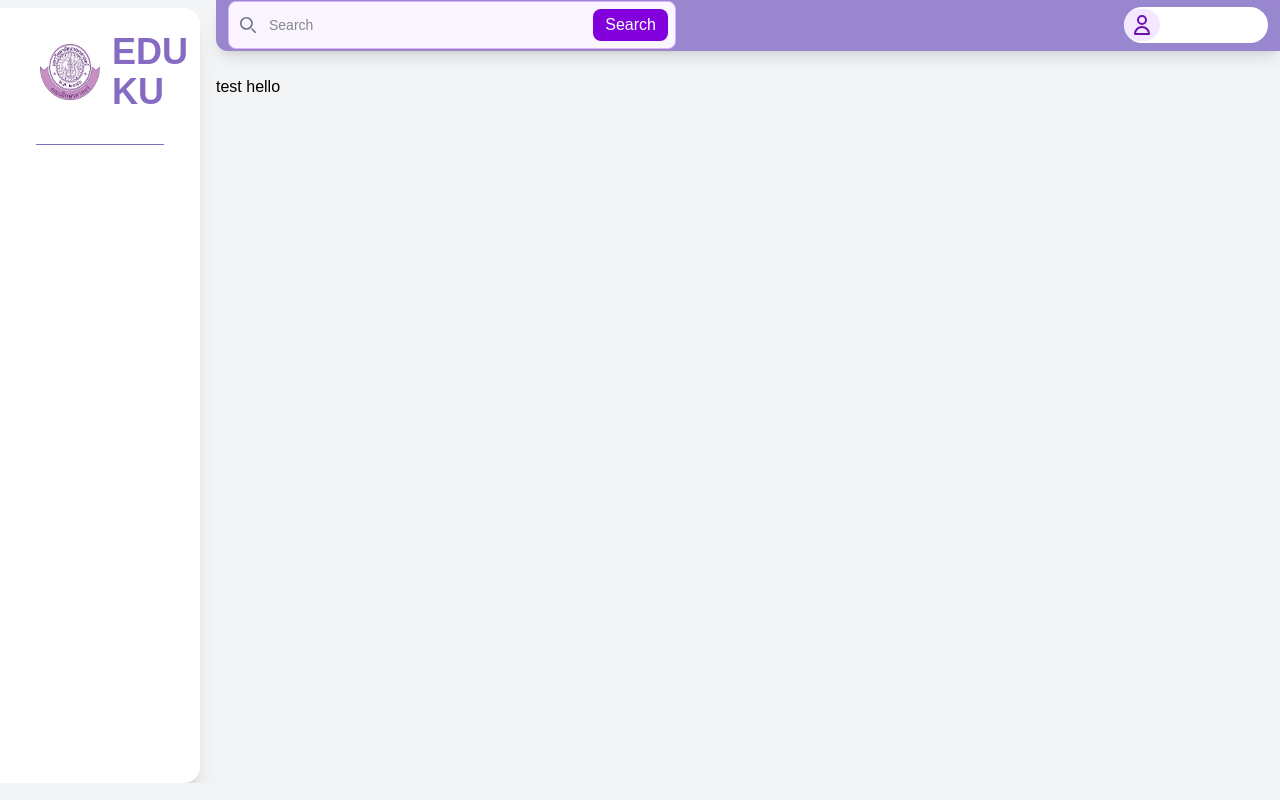
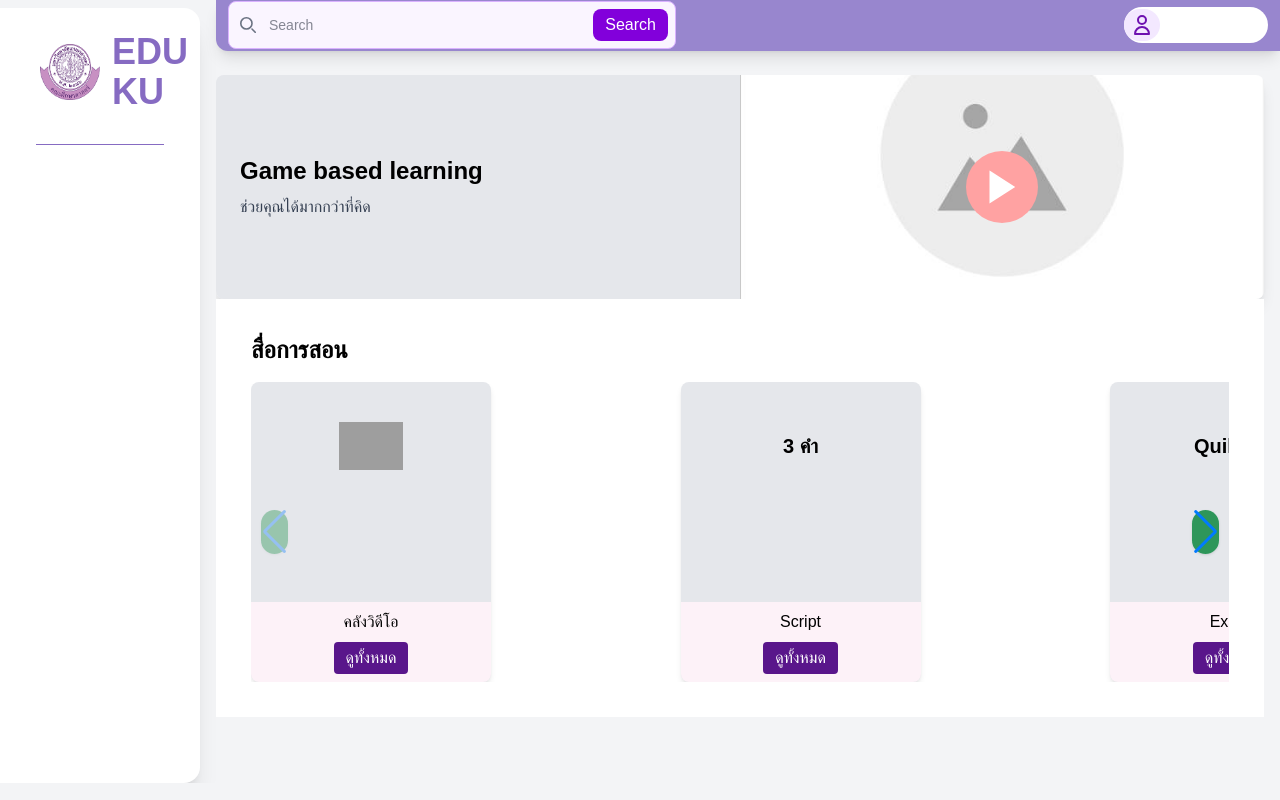
Before and after one commit to S-Sarayoot/MVP1-PEES-EDUKU, a PHP site: page /student/index.php in a window 1280 px wide. Run offline with PHP 8.4, Linux system fonts and the light colour scheme; some web fonts are replaced; grey boxes are pictures that could not be loaded.

Commit message:
feat: add banner and menu carousel components to home page

```diff
--- a/global.js
+++ b/global.js
@@ -52,7 +52,7 @@
       { name: "workshop/แผนฯ", path: "/student/user" },
       { name: "ระบบให้คำปรึกษา", path: "/student/file" },
       { name: "ระบบติดตามผลฯ", path: "/student/file" },
-      { name: "ระบบของการสะท้อนความคิด", path: "/student/file_student" },
+      { name: "ระบบสะท้อนความคิด", path: "/student/file_student" },
     ]
     localStorage.setItem("sideMenu", JSON.stringify(sideBarMenu));
 
--- a/student/views/base.php
+++ b/student/views/base.php
@@ -12,6 +12,9 @@
   <script src="https://cdn.jsdelivr.net/npm/@tailwindcss/browser@4"></script>
     <link href="../global.css" rel="stylesheet">
     <script src="../global.js"></script>
+    <link rel="stylesheet" href="https://cdn.jsdelivr.net/npm/swiper@11/swiper-bundle.min.css"/>
+<script src="https://cdn.jsdelivr.net/npm/swiper@11/swiper-bundle.min.js"></script>
+
   <title><?= htmlspecialchars($title ?? 'Untitled') ?></title>
   <meta name="viewport" content="width=device-width, initial-scale=1">
 
--- /dev/null
+++ b/student/views/components/MenuCarousel.php
@@ -0,0 +1,58 @@
+<div class="w-full bg-white p-[35px]">
+    <h2 class="text-2xl font-bold mb-4"><?= htmlspecialchars($title ?? 'เมนู') ?></h2>
+
+    <div class="relative">
+        <div class="swiper mySwiper">
+            <div class="swiper-wrapper">
+                <?php foreach ($items as $item): ?>
+                    <div class="swiper-slide">
+                        <div class="bg-gray-200 w-[240px] min-h-[300px] rounded-lg shadow-md overflow-hidden flex flex-col justify-between">
+                            <!-- พื้นที่เนื้อหาการ์ด -->
+                            <div class="flex items-center justify-center h-32">
+                                <?php if (!empty($item['icon'])): ?>
+                                    <img src="<?= htmlspecialchars($item['icon']) ?>" alt="icon" class="w-16 h-16 object-contain">
+                                <?php else: ?>
+                                    <span class="text-xl font-bold text-center"><?= htmlspecialchars($item['label']) ?></span>
+                                <?php endif; ?>
+                            </div>
+
+                            <!-- ส่วนล่าง -->
+                            <div class="bg-pink-50 w-full text-center py-2">
+                                <p class="font-medium"><?= htmlspecialchars($item['description']) ?></p>
+                                <a href="<?= htmlspecialchars($item['link']) ?>" class="mt-2 inline-block bg-purple-900 text-white px-3 py-1 rounded">
+                                    ดูทั้งหมด
+                                </a>
+                            </div>
+                        </div>
+                    </div>
+                <?php endforeach; ?>
+            </div>
+        </div>
+
+        <!-- ปุ่มเลื่อน -->
+        <div class="absolute left-0 top-1/2 -translate-y-1/2 z-10">
+            <button class="swiper-button-prev w-16 h-5 bg-green-700/95 text-white p-2 rounded-full shadow"></button>
+        </div>
+        <div class="absolute right-0 top-1/2 -translate-y-1/2 z-10">
+            <button class="swiper-button-next w-16 h-5 bg-green-700/80 text-white p-2 rounded-full shadow"></button>
+        </div>
+    </div>
+</div>
+
+<script>
+    new Swiper(".mySwiper", {
+        slidesPerView: 3,
+        spaceBetween: 10    ,
+        navigation: {
+            nextEl: ".swiper-button-next",
+            prevEl: ".swiper-button-prev",
+        },
+        breakpoints: {
+            1: { slidesPerView: 1},
+            425: { slidesPerView: 1.2},
+            768: { slidesPerView: 2},
+            1024: { slidesPerView: 2.3 },
+            1440: { slidesPerView: 4.5 }
+        }
+    });
+</script>
--- a/student/views/components/banner.php
+++ b/student/views/components/banner.php
@@ -0,0 +1,50 @@
+<div class="flex w-full   rounded-lg overflow-hidden shadow-lg">
+    <!-- Left Content -->
+    <div class="w-1/2 bg-gray-200 p-6 flex flex-col justify-center">
+        <h2 class="text-2xl font-bold mb-2"><?= htmlspecialchars($title) ?></h2>
+        <p class="text-gray-700"><?= htmlspecialchars($subtitle) ?></p>
+    </div>
+
+    <!-- Right Media -->
+    <div class="relative w-1/2 h-56 bg-black overflow-hidden">
+        <div id="banner-media-<?= htmlspecialchars($id) ?>" class="w-full h-full"></div>
+
+        <!-- Play Button Overlay -->
+        <div class="absolute inset-0 flex items-center justify-center">
+            <button id="play-btn-<?= htmlspecialchars($id) ?>" class="bg-red-300 bg-opacity-60 rounded-full p-4 hover:bg-opacity-80 transition">
+                <svg xmlns="http://www.w3.org/2000/svg" class="h-10 w-10 text-white" fill="none" viewBox="0 0 24 24" stroke="currentColor">
+                    <polygon points="5,3 19,12 5,21" fill="white"/>
+                </svg>
+            </button>
+        </div>
+    </div>
+</div>
+
+<script>
+    const banner<?= $id ?> = document.getElementById("banner-media-<?= $id ?>");
+    const playBtn<?= $id ?> = document.getElementById("play-btn-<?= $id ?>");
+    const mediaUrl<?= $id ?> = "<?= $mediaUrl ?>";
+    let isVideo<?= $id ?> = false;
+
+    if (mediaUrl<?= $id ?>.match(/\.(mp4|webm|ogg)$/i)) {
+        isVideo<?= $id ?> = true;
+        banner<?= $id ?>.innerHTML = `
+            <video id="banner-video-<?= $id ?>" class="w-full h-full object-cover" muted>
+                <source src="${mediaUrl<?= $id ?>}" type="video/mp4">
+                Your browser does not support the video tag.
+            </video>
+        `;
+    } else if (mediaUrl<?= $id ?>.match(/\.(jpg|jpeg|png|gif|webp)$/i)) {
+        banner<?= $id ?>.innerHTML = `<img src="${mediaUrl<?= $id ?>}" alt="Banner" class="w-full h-full object-cover">`;
+    } else {
+        banner<?= $id ?>.innerHTML = `<div class="flex items-center justify-center text-white">Unsupported media</div>`;
+    }
+
+    playBtn<?= $id ?>.addEventListener("click", () => {
+        if (isVideo<?= $id ?>) {
+            const video = document.getElementById("banner-video-<?= $id ?>");
+            video.play();
+            playBtn<?= $id ?>.style.display = "none";
+        }
+    });
+</script>
--- a/student/views/pages/home.php
+++ b/student/views/pages/home.php
@@ -1 +1,44 @@
-test hello
+<?php
+component('components/banner.php', [
+    'id' => 'home1',
+    'title' => 'Game based learning',
+    'subtitle' => 'ช่วยคุณได้มากกว่าที่คิด',
+    'mediaUrl' => '../image/defult.jpg'
+]);
+
+component('components/MenuCarousel.php', [
+    'title' => 'สื่อการสอน',
+    'items' => [
+        [
+            'label' => 'คลิปวิดีโอ',
+            'description' => 'คลังวิดีโอ',
+            'link' => '/video',
+            'icon' => '/uploads/play-icon.png'
+        ],
+        [
+            'label' => '3 คำ',
+            'description' => 'Script',
+            'link' => '/script',
+            'icon' => ''
+        ],
+        [
+            'label' => 'Quik 3s',
+            'description' => 'Exam',
+            'link' => '/exam',
+            'icon' => ''
+        ],
+        [
+            'label' => 'บทพูด',
+            'description' => 'บทพูด',
+            'link' => '/speech',
+            'icon' => '/uploads/user-icon.png'
+        ],
+        [
+            'label' => 'Story board',
+            'description' => 'Story board',
+            'link' => '/storyboard',
+            'icon' => '/uploads/storyboard-icon.png'
+        ]
+    ]
+]);
+?>
```
Also changed, not shown: image/defult.jpg (added).
